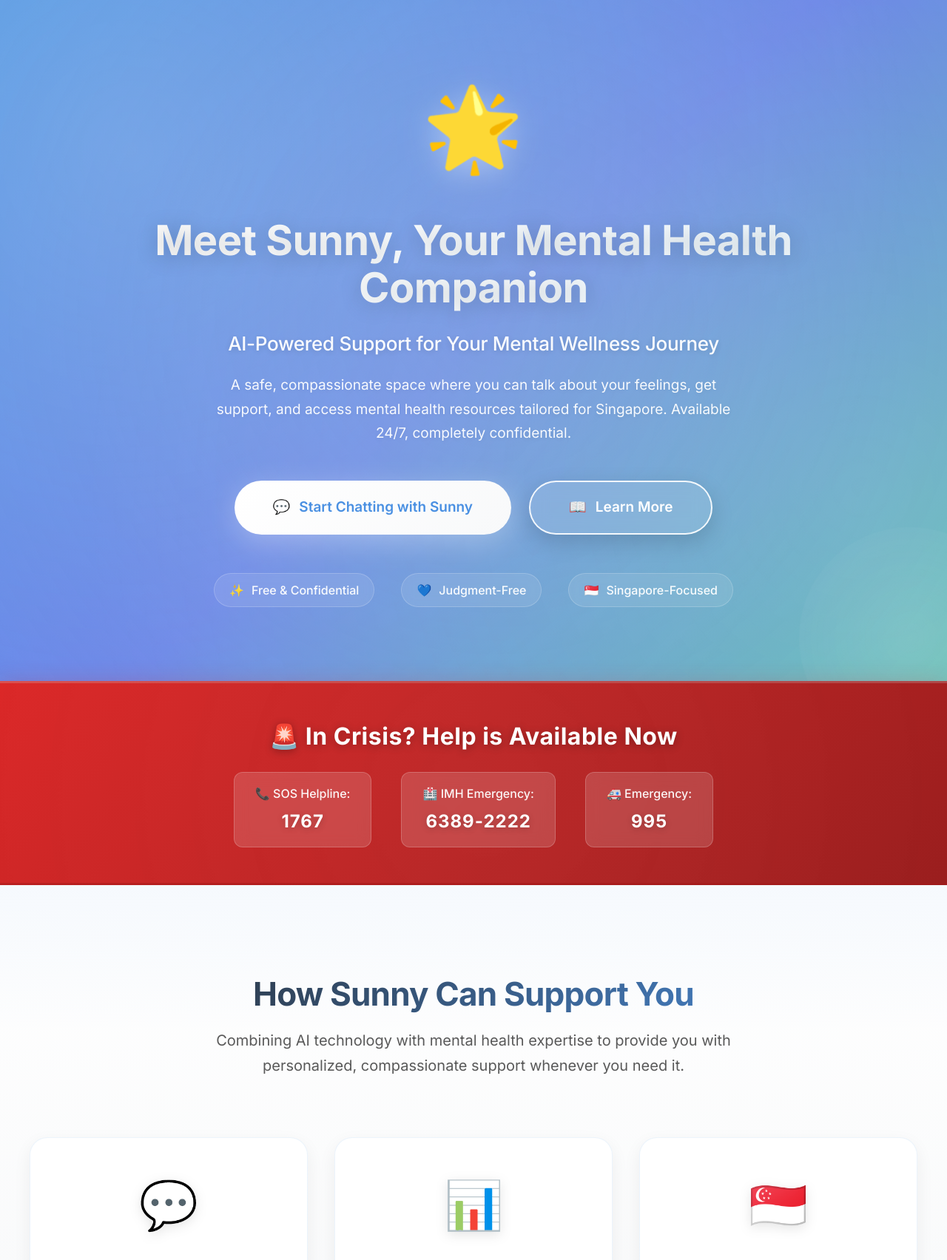
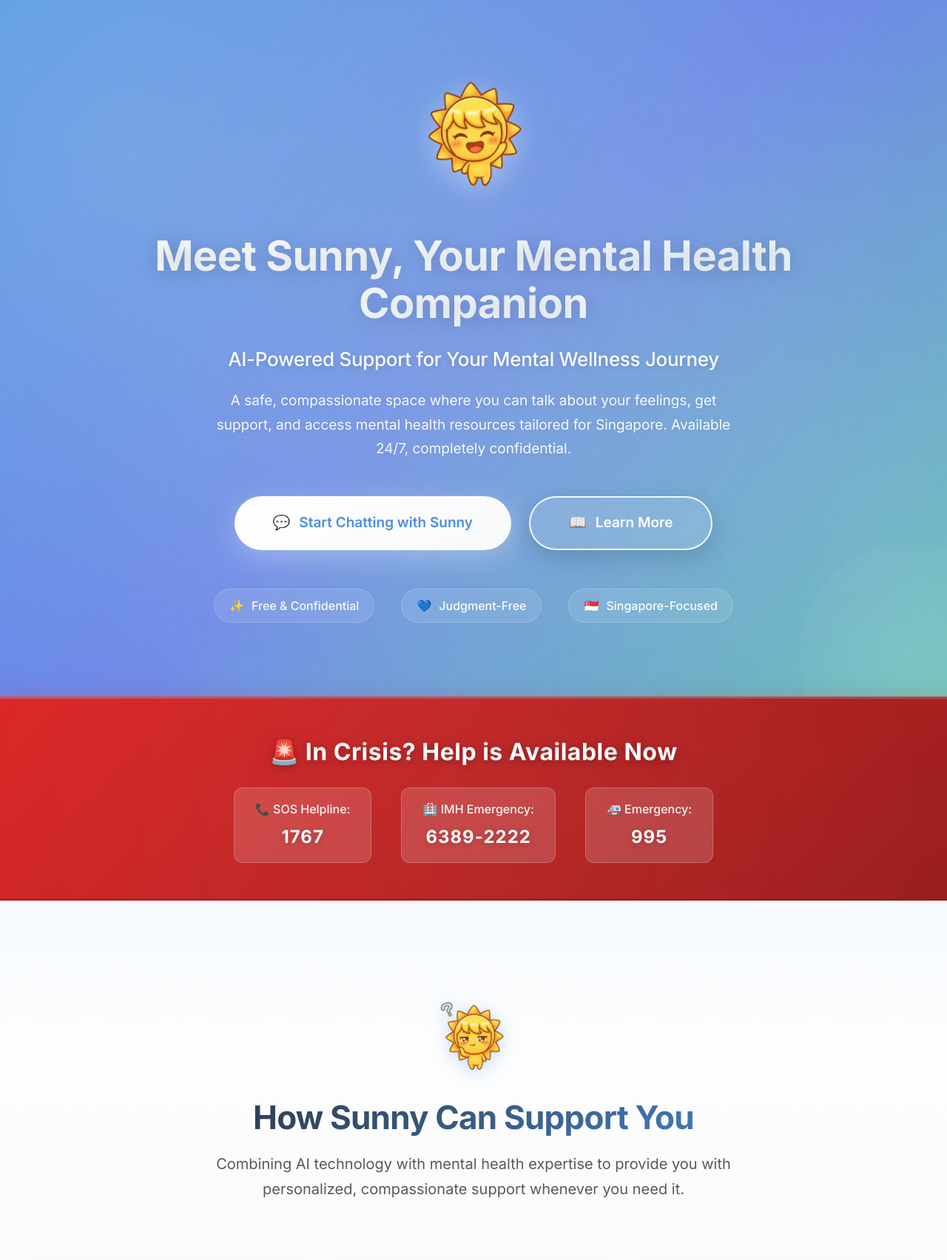
Before and after one commit to jefflyt/MentalHealth_AI, a Flask app: page / in a window 1280 px wide. Shown: the top 1704 px of the page at 74% size. Run offline with Flask 3, Linux system fonts and the light colour scheme; parts of the project's set-up code (start-up, migrations or seed data) failed here and were passed over.

Commit message:
Refactor code structure for improved readability and maintainability

```diff
--- a/interface/web/templates/main.html
+++ b/interface/web/templates/main.html
@@ -104,11 +104,13 @@
         }
 
         .hero-icon {
-            font-size: 110px;
+            width: 180px;
+            height: 180px;
             margin-bottom: 28px;
             animation: float 4s ease-in-out infinite, glow 3s ease-in-out infinite;
             filter: drop-shadow(0 8px 16px rgba(0, 0, 0, 0.2));
             display: inline-block;
+            object-fit: contain;
         }
 
         @keyframes float {
@@ -886,7 +888,7 @@
         <!-- Hero Section -->
         <section class="hero-section" id="main-content">
             <div class="hero-content">
-                <div class="hero-icon" role="img" aria-label="Sunny icon">🌟</div>
+                <img src="{{ url_for('static', filename='images/Sunny_AI_WavingHello.png') }}" alt="Sunny AI waving hello" class="hero-icon">
                 <h1 class="hero-title">Meet Sunny, Your Mental Health Companion</h1>
                 <p class="hero-subtitle">AI-Powered Support for Your Mental Wellness Journey</p>
                 <p class="hero-description">
@@ -942,6 +944,9 @@
         <!-- Features Section -->
         <section class="features-section" id="features">
             <div class="features-container">
+                <div style="text-align: center; margin-bottom: 20px;">
+                    <img src="{{ url_for('static', filename='images/Sunny_AI_Thinking.png') }}" alt="Sunny AI" style="width: 120px; height: 120px; object-fit: contain; filter: drop-shadow(0 4px 12px rgba(74, 144, 226, 0.3));">
+                </div>
                 <h2 class="section-title">How Sunny Can Support You</h2>
                 <p class="section-subtitle">
                     Combining AI technology with mental health expertise to provide you with personalized,
@@ -1009,6 +1014,9 @@
         <!-- Mental Health Information Section -->
         <section class="info-section">
             <div class="info-container">
+                <div style="text-align: center; margin-bottom: 20px;">
+                    <img src="{{ url_for('static', filename='images/Sunny_AIChat.png') }}" alt="Chat with Sunny AI" style="width: 120px; height: 120px; object-fit: contain; filter: drop-shadow(0 4px 12px rgba(74, 144, 226, 0.3));">
+                </div>
                 <h2 class="section-title">Understanding Mental Health</h2>
                 <p class="section-subtitle">
                     Mental health is just as important as physical health. Here's what you should know.
```
Also changed, not shown: interface/web/static/images/Sunny_AIChat.png (added), interface/web/static/images/Sunny_AI_Thinking.png (added), interface/web/static/images/Sunny_AI_WavingHello.png (added).
